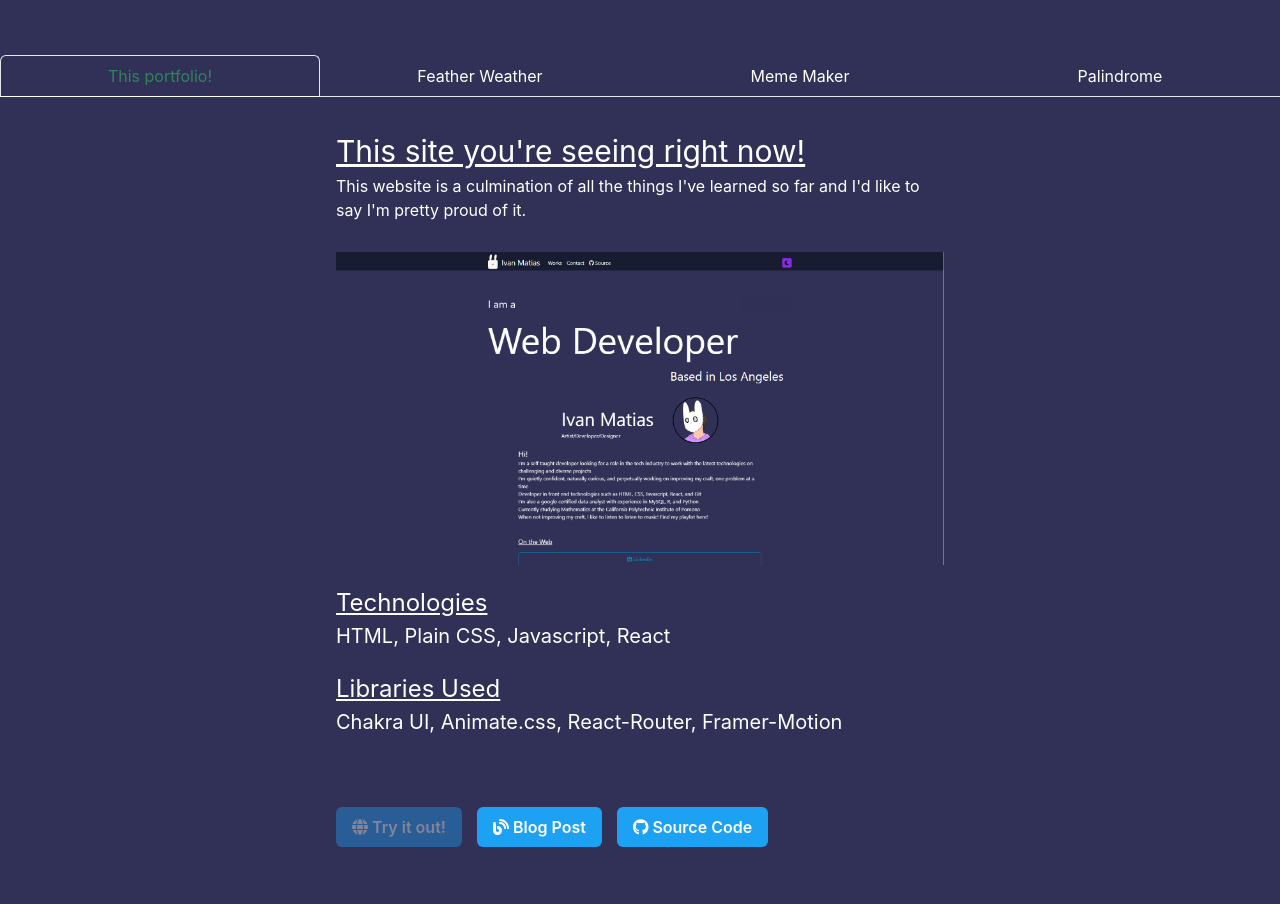
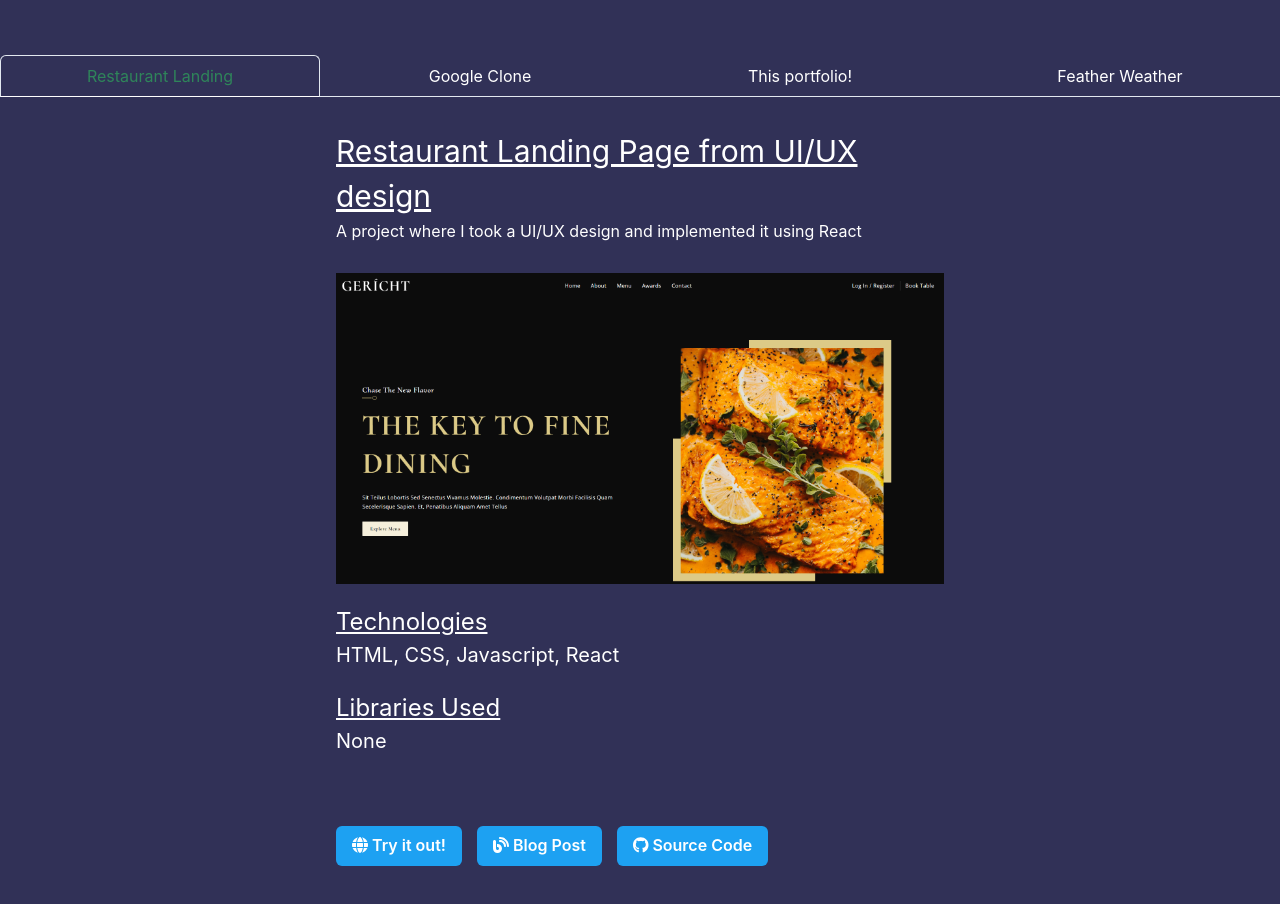
Before and after one commit to aishyuu/Personal-Website, a React (Create React App) app: page /works in a window 1280 px wide. Shown: the part 160-1064 px from the top of the page. Built offline with nearby package versions, Linux system fonts and the light colour scheme.

Commit message:
Updated with new projects

```diff
--- a/src/Assets/data/works-data.json
+++ b/src/Assets/data/works-data.json
@@ -1,5 +1,30 @@
-[{
-    "Number" : 1,
+[
+{
+    "Number": 1,
+    "Button-Title": "Restaurant Landing",
+    "Modal-Title": "Restaurant Landing Page from UI/UX design",
+    "Modal-Body": "A project where I took a UI/UX design and implemented it using React",
+    "Technologies": "HTML, CSS, Javascript, React",
+    "Libraries": "None",
+    "Image": "../Images/Restaurant.png",
+    "Try-out": "https://aishyuu.github.io/Restaurant-UI-UX/",
+    "Blog-Link": "https://imatiasc.blogspot.com/2022/06/restaurant-ui-copy.html",
+    "Github-Source": "https://github.com/aishyuu/Restaurant-UI-UX"
+},
+{
+    "Number": 2,
+    "Button-Title": "Google Clone",
+    "Modal-Title": "Working Search Engine Google Clone",
+    "Modal-Body": "Used an API to create a search engine where the user can search for standard search results, images, videos, and news articles",
+    "Technologies": "HTML, CSS, Javascript, React, Custom API",
+    "Libraries": "Tailwind, RapidAPI",
+    "Image": "../Images/Goggles.png",
+    "Try-out":"https://aishyuu.github.io/Goggles/",
+    "Blog-Link": "https://imatiasc.blogspot.com/2022/06/google-clone.html",
+    "Github-Source": "https://github.com/aishyuu/Goggles"
+},
+{
+    "Number" : 3,
     "Button-Title": "This portfolio!",
     "Modal-Title": "This site you're seeing right now!",
     "Modal-Body": "This website is a culmination of all the things I've learned so far and I'd like to say I'm pretty proud of it.",
@@ -11,7 +36,7 @@
     "Github-Source": "https://github.com/aishyuu/Personal-Website"
 },
 {
-    "Number": 2,
+    "Number": 4,
     "Button-Title": "Feather Weather",
     "Modal-Title": "Feather Weather",
     "Modal-Body": "This website was my first dip into multi page react apps and API's. This website takes a city inputted by the user and the site displays the weather information for current, 48 hours(hour by hour), and 7 day forecasts.",
@@ -21,28 +46,4 @@
     "Try-out": "https://aishyuu.github.io/feather-weather/",
     "Blog-Link": "https://imatiasc.blogspot.com/2022/05/feather-weather-part-3.html",
     "Github-Source": "https://github.com/aishyuu/feather-weather"
-},
-{
-    "Number": 3,
-    "Button-Title": "Meme Maker",
-    "Modal-Title": "Funny haha generator",
-    "Modal-Body": "This website was my first project using React. I got to work with different react hooks, and really get used to the React workflow.",
-    "Technologies": "HTML, Plain CSS, Javascript, React, Custom API",
-    "Libraries": "None",
-    "Image": "../Images/MemeGenerator.png",
-    "Try-out":"https://aishyuu.github.io/meme-generator/",
-    "Blog-Link": "https://imatiasc.blogspot.com/2022/04/meme-maker.html",
-    "Github-Source": "https://github.com/aishyuu/meme-generator"
-},
-{
-    "Number": 4,
-    "Button-Title": "Palindrome",
-    "Modal-Title": "Palindrome checker (School Project)",
-    "Modal-Body": "A school project where I lead a group through making a palindrome checker using Java",
-    "Technologies": "Java, Terminal",
-    "Libraries": "None",
-    "Image": "../Images/PortfolioSite.png",
-    "Try-out": "#",
-    "Blog-Link": "https://imatiasc.blogspot.com/2021/10/palindrome-project.html",
-    "Github-Source": "https://github.com/aishyuu/PalindromeCheckerAndExpander/tree/main/Code"
 }]
--- a/src/Pages/Works/index.js
+++ b/src/Pages/Works/index.js
@@ -5,8 +5,8 @@ import { faBlog, faGlobe } from '@fortawesome/free-solid-svg-icons'
 import { faGithub } from '@fortawesome/free-brands-svg-icons'
 import featherWeather from '../../Assets/Images/FeatherWeather.png'
 import portfolio from '../../Assets/Images/PortfolioSite.png'
-import memes from '../../Assets/Images/MemeGenerator.png'
-import placeholder from '../../Assets/Images/placeholder.jpg'
+import goggles from '../../Assets/Images/Goggles.png'
+import restaurant from '../../Assets/Images/Restaurant.png'
 import './index.css'
 
 export default function Works( {darkMode}) {
@@ -15,16 +15,16 @@ export default function Works( {darkMode}) {
     function imageSelector(number) {
         switch(number) {
             case 1:
+                return restaurant;
+
+            case 2:
+                return goggles;
+
+            case 3:
                 return portfolio;
 
-            case 2:
+            default:
                 return featherWeather;
-
-            case 3:
-                return memes;
-
-            default:
-                return placeholder;
         }
     }
 
```
Also changed, not shown: src/Assets/Images/Goggles.png (added), src/Assets/Images/Restaurant.png (added).
